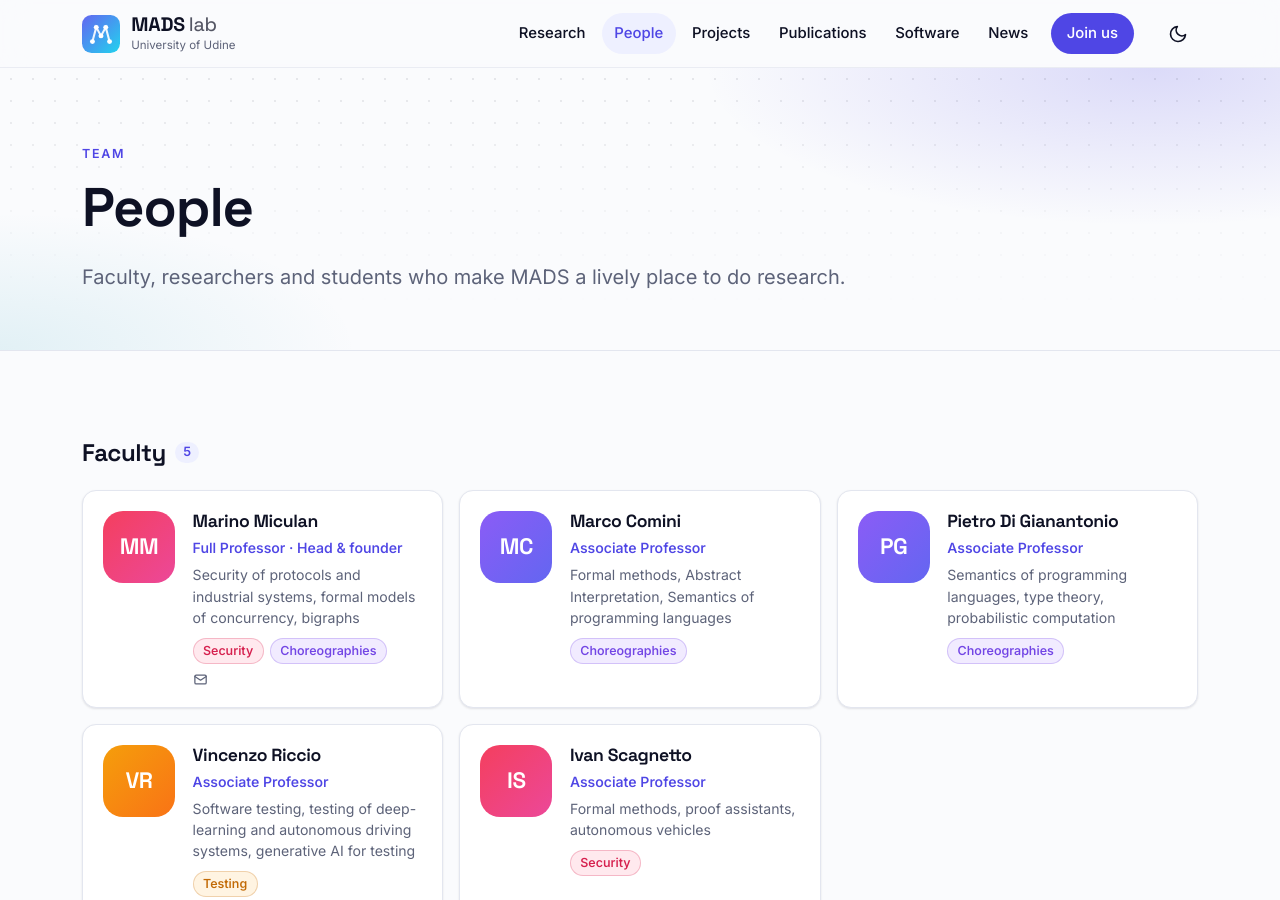
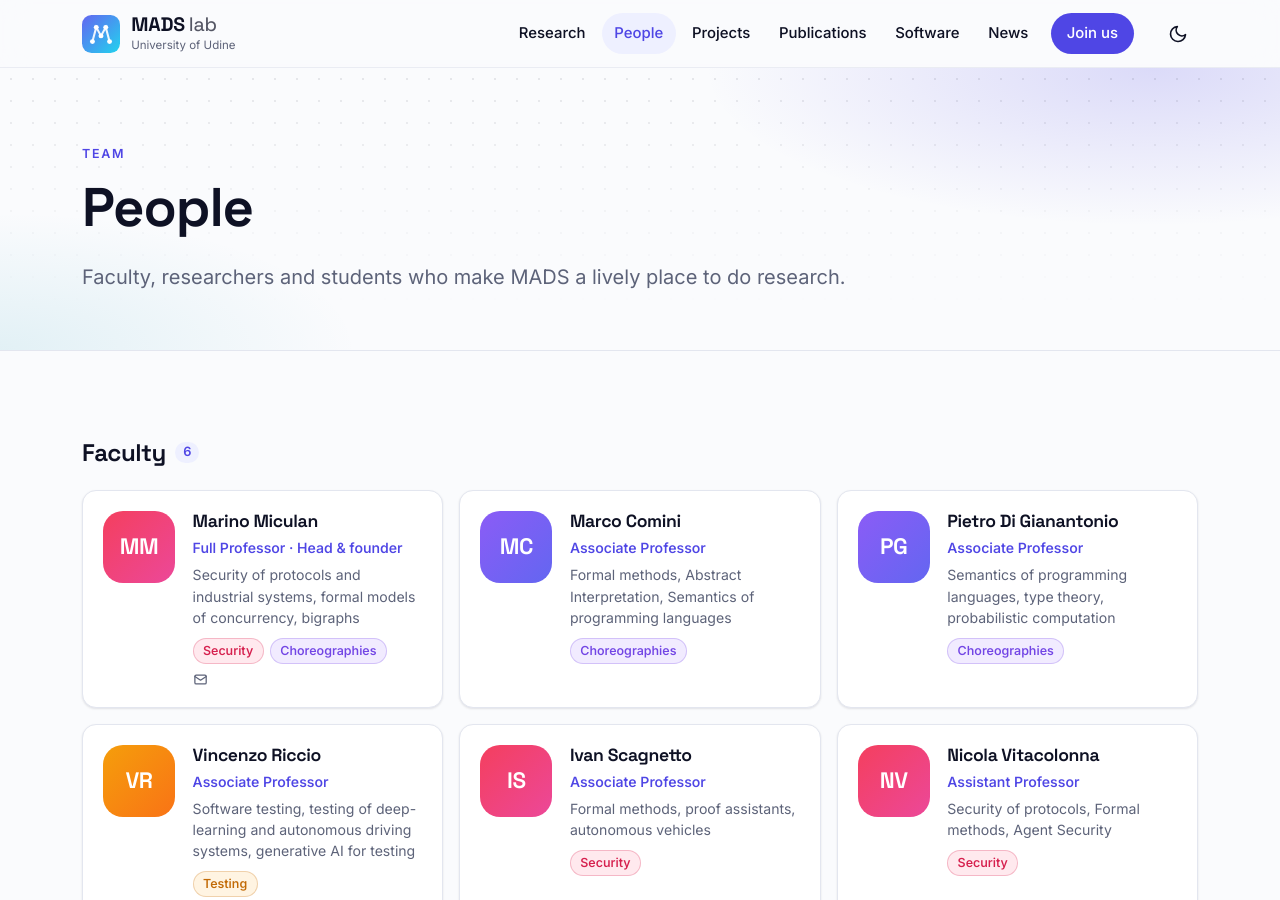
Before and after one commit to cysecud/mads.github.io, a Jekyll site: the page built from people.html, in a window 1280 px wide and 900 px high. Built offline with Jekyll 4.4.1, drawn with Linux system fonts in a browser that asks for light colours.

Commit message:
People: add Nicola Vitacolonna
Co-Authored-By: Claude Opus 5.5 (1M context) <noreply@anthropic.com>

```diff
--- a/_data/people.yml
+++ b/_data/people.yml
@@ -46,6 +46,14 @@
   interests: Formal methods, proof assistants, autonomous vehicles
   links:
     homepage: https://users.dimi.uniud.it/~ivan.scagnetto/
+
+- name: Nicola Vitacolonna
+  role: faculty
+  title: Assistant Professor
+  groups: [cybersecurity]
+  interests: Security of protocols, Formal methods, Agent Security
+  links:
+    homepage: https://people.uniud.it/page/nicola.vitacolonna
 
 # ---- Research fellows & postdocs ---------------------------------------
 - name: Matteo Paier
```
